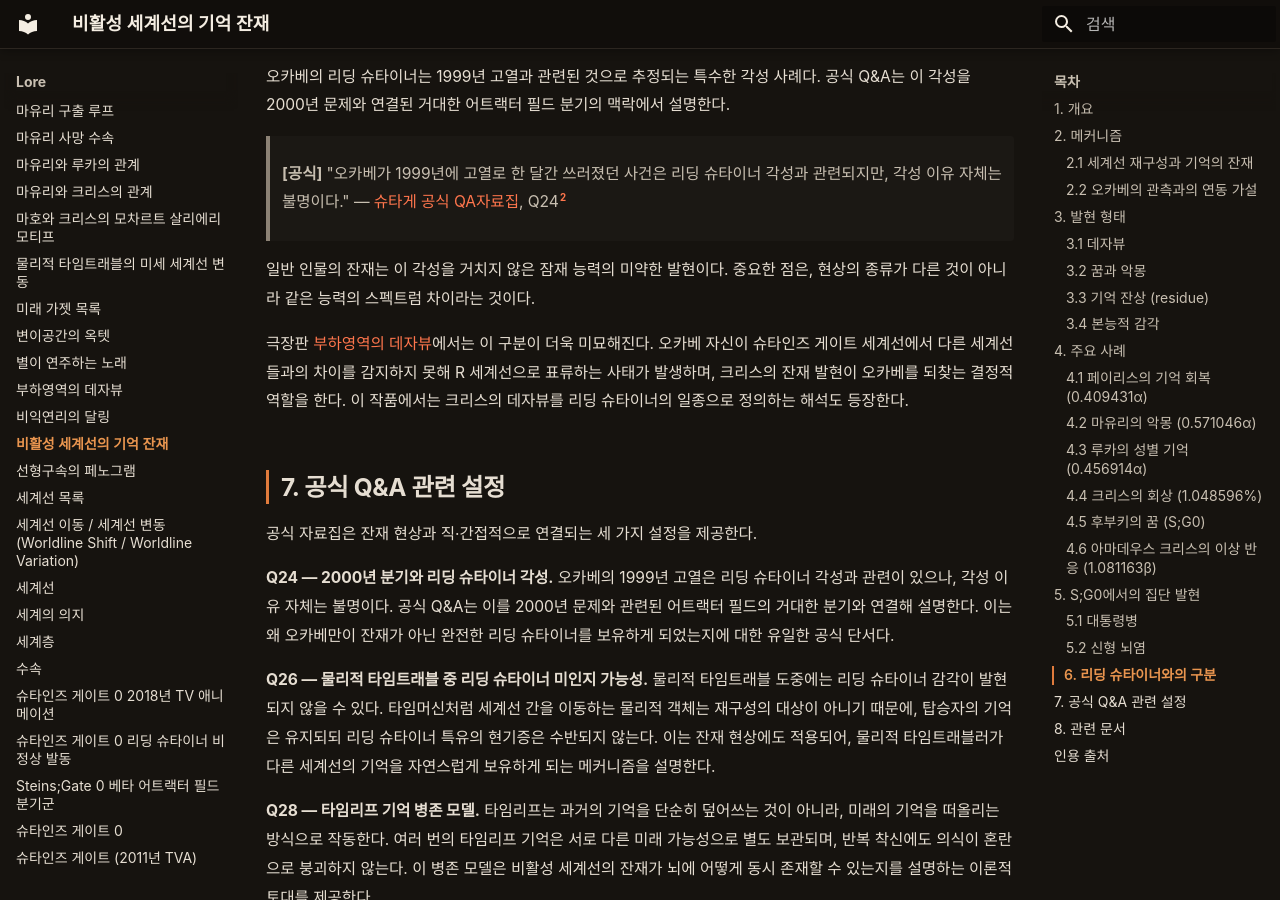
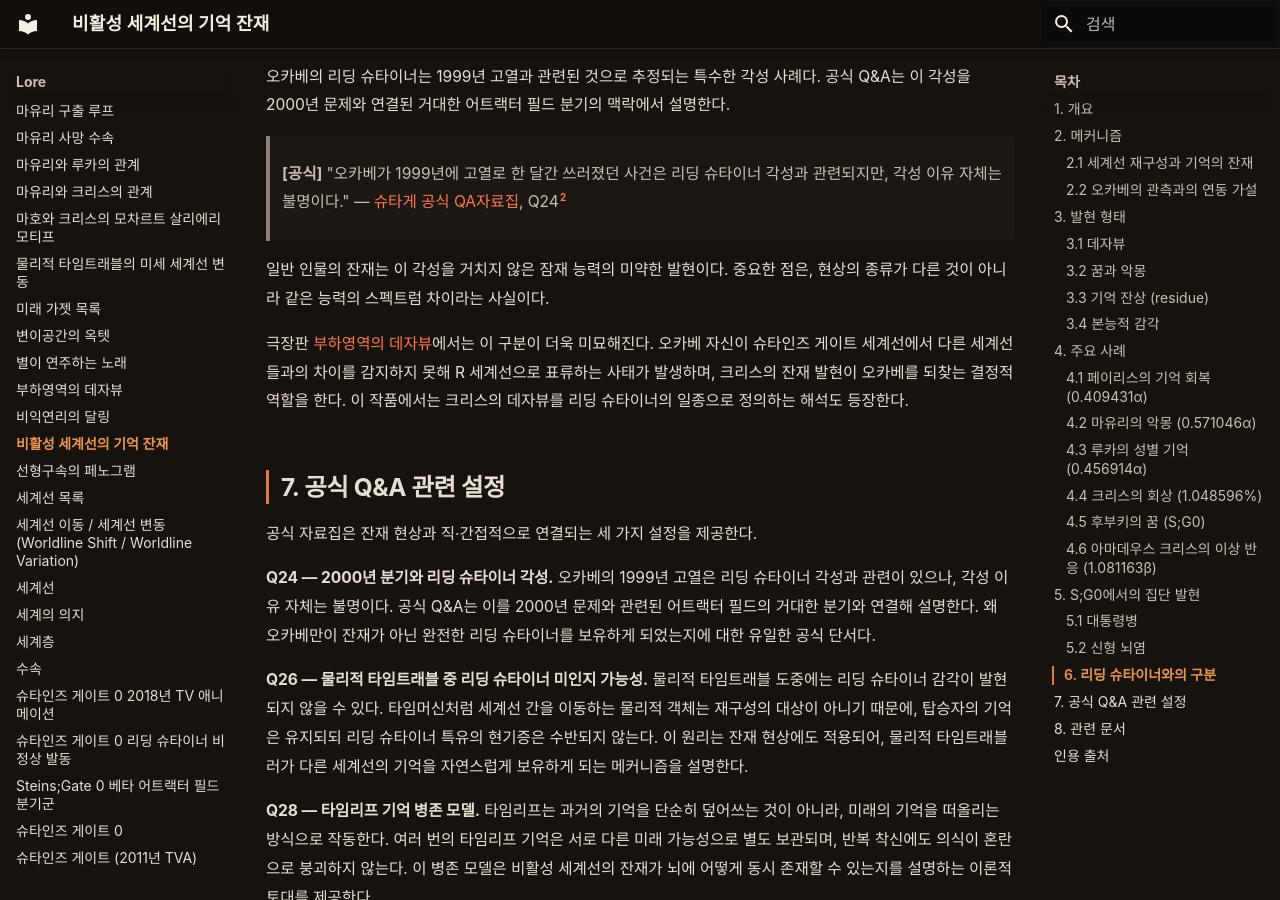
Before and after one commit to sgwiki/sgwiki.github.io, an MkDocs documentation site: the page built from wiki/lore/비활성-세계선의-기억-잔재.md, in a window 1280 px wide and 900 px high, scrolled down 4965 px. Built offline with MkDocs 1.6.1 and Material for MkDocs 9.7.7, drawn with Linux system fonts in a browser that asks for light colours; some web fonts are replaced; some of the changed text lies outside the part shown.

Commit message:
chore(wiki): 비활성-세계선의-기억-잔재 정비 — restructurer frontmatter 보강(title·category·tags)+rewriter 조사 오류 1건(오카베과→오카베와)+VOCAB·식별자 스크럽 0·humanize 8건(지시반복 6·추상주어+만능동사 1·형식명사 종결 1)·사실·스포일러(endgame)·수치(0.409431α·0.456914α·0.571046α·1.048596%·1.129848β·1.081163β·1.382733β·1999/2000년)·고유명사(오카베·페이리스·아키하 유키타카·나카세 카츠미·후부키·히요죠 마호·아마데우스 크리스·호오인 쿄우마·리딩 슈타이너) 불변·각주 [^1][^2] 불변·quote_protect pass(3/3)·fact_guard pass(0 violations)·sanitizer pass·linker pass(13 ok·broken 0)
Co-Authored-By: Claude Opus 4.6 <noreply@anthropic.com>

```diff
--- a/wiki/lore/비활성-세계선의-기억-잔재.md
+++ b/wiki/lore/비활성-세계선의-기억-잔재.md
@@ -1,4 +1,7 @@
 ---
+title: 비활성 세계선의 기억 잔재
+category: lore
+tags: [세계선, 기억 잔재, 리딩 슈타이너, 데자뷰, 슈타인즈 게이트 0, 부하영역의 데자뷰]
 spoiler: endgame
 description: "비활성 세계선의 기억 잔재는 슈타인즈 게이트 세계관에서 현재 활성화된 단 하나의 세계선 외에, 과거에 활성화되었다가 재구성에 의해 비활성 상태로 전환된 세계선에서의 경험이 인물들의 무의식 속에 파편 형태로 남는 현상을 가리킨다."
 ---
@@ -24,7 +27,7 @@ description: "비활성 세계선의 기억 잔재는 슈타인즈 게이트 세
 
 페이리스의 사례에서 확인되듯, 기억 잔상은 메이퀸이라는 장소, 아버지라는 인물, 유괴라는 키워드가 현재 세계선에서 겹치면서 이전 세계선에서의 경험을 선명하게 떠올리게 만들었다. 일반인도 느끼는 막연한 위화감보다 좀 더 구체적인 형태를 띠는 것이 특징이다.
 
-현실이 단 하나뿐이라는 설정은 이 잔재 현상의 핵심 전제가 된다. 만약 단순한 평행우주 이동이었다면 기억의 연속성이 남을 이유가 없다. 활성 세계선만이 유일한 현실로 존재하고 비활성 세계선들은 중첩된 가능성으로만 존재한다는 구조가, 과거 활성 세계선의 경험이 흔적 형태로 현재 인물에게 스며드는 것을 설명한다.
+현실이 단 하나뿐이라는 설정은 이 잔재 현상의 핵심 전제가 된다. 만약 단순한 평행우주 이동이었다면 기억의 연속성이 남을 이유가 없다. 활성 세계선만이 유일한 현실이고 비활성 세계선은 중첩된 가능성에 불과하다. 그렇기 때문에 과거 활성 세계선의 경험이 흔적 형태로 현재 인물에게 스며드는 것이다.
 
 ### 2.2 오카베의 관측과의 연동 가설
 
@@ -44,7 +47,7 @@ description: "비활성 세계선의 기억 잔재는 슈타인즈 게이트 세
 
 ### 3.3 기억 잔상 (residue)
 
-데자뷰나 꿈보다 더 구체적이고 지속적인 형태다. 페이리스의 경우 아버지와 함께 카페를 운영했던 기억, D메일을 보냈다는 사실 자체가 잔상 형태로 남아 있었다. 이는 단순한 위화감을 넘어, 현재 세계선의 자신이 겪지 않은 구체적 사건을 "기억"하는 수준에 이른다.
+데자뷰나 꿈보다 더 구체적이고 지속적인 형태다. 페이리스의 경우 아버지와 함께 카페를 운영했던 기억, D메일을 보냈다는 사실 자체가 잔상 형태로 남아 있었다. 단순한 위화감을 넘어, 현재 세계선의 자신이 겪지 않은 구체적 사건을 "기억"하는 수준에 이른다.
 
 ### 3.4 본능적 감각
 
@@ -54,7 +57,7 @@ description: "비활성 세계선의 기억 잔재는 슈타인즈 게이트 세
 
 ### 4.1 페이리스의 기억 회복 (0.409431α)
 
-페이리스 루트에서 오카베가 페이리스의 D메일을 취소하여 0.456914α로 이동한 뒤, 페이리스는 이전 세계선에서 아버지 아키하 유키타카가 생존해 있었고 메이퀸 냥냥을 함께 운영했던 기억을 떠올린다. 이는 단순한 데자뷰를 넘어 자신이 D메일을 발송했다는 사실 자체를 인지하는 수준의 기억 회복이다.
+페이리스 루트에서 오카베가 페이리스의 D메일을 취소하여 0.456914α로 이동한 뒤, 페이리스는 이전 세계선에서 아버지 아키하 유키타카가 생존해 있었고 메이퀸 냥냥을 함께 운영했던 기억을 떠올린다. 단순한 데자뷰를 넘어 자신이 D메일을 발송했다는 사실 자체를 인지하는 수준의 기억 회복이다.
 
 페이리스의 경우 모든 인물이 잠재하는 미약한 리딩 슈타이너가 특별히 강한 편이었다는 설명과 함께, 아버지와 카페, 유괴 사건이라는 키워드가 현재 세계선에서 겹치면서 잔상이 선명하게 부상한 것으로 해석된다. 오카베처럼 세계선마다 완전한 기억을 유지하는 것은 아니지만, 일반적인 위화감을 넘어 구체적 사건을 "기억"하는 사례다.
 
@@ -78,15 +81,15 @@ description: "비활성 세계선의 기억 잔재는 슈타인즈 게이트 세
 
 ### 4.5 후부키의 꿈 (S;G0)
 
-슈타인즈 게이트 0의 1.129848β 세계선에서 나카세 카츠미(후부키)는 메이퀸 냥냥에서 일하면서 마유리의 죽음을 꿈으로 경험한다. 후부키는 오카베과 교류하면서 반복되는 악몽에 시달리며, 그 속에서 마유리가 죽는 장면과 오카베의 절망을 목격한다.
+슈타인즈 게이트 0의 1.129848β 세계선에서 나카세 카츠미(후부키)는 메이퀸 냥냥에서 일하면서 마유리의 죽음을 꿈으로 경험한다. 후부키는 오카베와 교류하면서 반복되는 악몽에 시달리며, 그 속에서 마유리가 죽는 장면과 오카베의 절망을 목격한다.
 
-후부키의 사례는 범용적 잔재 발현의 대표적 증거다. 그녀는 라보멘이 아닌 외부 인물임에도 세계선 변동의 잔재를 꿈으로 경험하며, 이는 리딩 슈타이너가 특정 인물에게만 국한되지 않고 잠재적으로 모든 인물에게 존재한다는 설정을 뒷받침한다.
+후부키의 사례는 범용적 잔재 발현의 대표적 증거다. 그녀는 라보멘이 아닌 외부 인물임에도 세계선 변동의 잔재를 꿈으로 경험하며, 리딩 슈타이너가 특정 인물에게만 국한되지 않고 잠재적으로 모든 인물에게 존재한다는 설정을 뒷받침한다.
 
 ### 4.6 아마데우스 크리스의 이상 반응 (1.081163β)
 
 존재증명의 오토마톤 루트에서 아마데우스 크리스는 자신의 기억 데이터에서 존재하지 않아야 할 "호오인 쿄우마"라는 이름을 언급한다. 이는 삭제 대상이었던 기억이 잔재 형태로 AI 시스템 내에 잔류한 것으로, 디지털 기반 인격에게도 세계선 기억의 잔재 현상이 발생함을 시사한다.
 
-히요죠 마호는 이 현상을 관찰하고, 아마데우스가 리딩 슈타이너와 유사한 시공 초월 기억 공유 능력을 가질 가능성을 제기한다. 이는 잔재 현상이 생물학적 뇌에 한정되지 않고, 기억을 저장하는 매체 일반에 적용될 수 있음을 암시하는 중요한 사례다.
+히요죠 마호는 이 현상을 관찰하고, 아마데우스가 리딩 슈타이너와 유사한 시공 초월 기억 공유 능력을 가질 가능성을 제기한다. 잔재 현상이 생물학적 뇌에 한정되지 않고, 기억을 저장하는 매체 일반에 적용될 수 있음을 암시하는 중요한 사례다.
 
 ## 5. S;G0에서의 집단 발현
 
@@ -118,7 +121,7 @@ description: "비활성 세계선의 기억 잔재는 슈타인즈 게이트 세
 
 > **[공식]** "오카베가 1999년에 고열로 한 달간 쓰러졌던 사건은 리딩 슈타이너 각성과 관련되지만, 각성 이유 자체는 불명이다." — [슈타게 공식 QA자료집](../근거자료/공식/qa-자료집.md), Q24[^2]
 
-일반 인물의 잔재는 이 각성을 거치지 않은 잠재 능력의 미약한 발현이다. 중요한 점은, 현상의 종류가 다른 것이 아니라 같은 능력의 스펙트럼 차이라는 것이다.
+일반 인물의 잔재는 이 각성을 거치지 않은 잠재 능력의 미약한 발현이다. 중요한 점은, 현상의 종류가 다른 것이 아니라 같은 능력의 스펙트럼 차이라는 사실이다.
 
 극장판 [부하영역의 데자뷰](부하영역의-데자뷰.md)에서는 이 구분이 더욱 미묘해진다. 오카베 자신이 슈타인즈 게이트 세계선에서 다른 세계선들과의 차이를 감지하지 못해 R 세계선으로 표류하는 사태가 발생하며, 크리스의 잔재 발현이 오카베를 되찾는 결정적 역할을 한다. 이 작품에서는 크리스의 데자뷰를 리딩 슈타이너의 일종으로 정의하는 해석도 등장한다.
 
@@ -126,9 +129,9 @@ description: "비활성 세계선의 기억 잔재는 슈타인즈 게이트 세
 
 공식 자료집은 잔재 현상과 직·간접적으로 연결되는 세 가지 설정을 제공한다.
 
-**Q24 — 2000년 분기와 리딩 슈타이너 각성.** 오카베의 1999년 고열은 리딩 슈타이너 각성과 관련이 있으나, 각성 이유 자체는 불명이다. 공식 Q&A는 이를 2000년 문제와 관련된 어트랙터 필드의 거대한 분기와 연결해 설명한다. 이는 왜 오카베만이 잔재가 아닌 완전한 리딩 슈타이너를 보유하게 되었는지에 대한 유일한 공식 단서다.
+**Q24 — 2000년 분기와 리딩 슈타이너 각성.** 오카베의 1999년 고열은 리딩 슈타이너 각성과 관련이 있으나, 각성 이유 자체는 불명이다. 공식 Q&A는 이를 2000년 문제와 관련된 어트랙터 필드의 거대한 분기와 연결해 설명한다. 왜 오카베만이 잔재가 아닌 완전한 리딩 슈타이너를 보유하게 되었는지에 대한 유일한 공식 단서다.
 
-**Q26 — 물리적 타임트래블 중 리딩 슈타이너 미인지 가능성.** 물리적 타임트래블 도중에는 리딩 슈타이너 감각이 발현되지 않을 수 있다. 타임머신처럼 세계선 간을 이동하는 물리적 객체는 재구성의 대상이 아니기 때문에, 탑승자의 기억은 유지되되 리딩 슈타이너 특유의 현기증은 수반되지 않는다. 이는 잔재 현상에도 적용되어, 물리적 타임트래블러가 다른 세계선의 기억을 자연스럽게 보유하게 되는 메커니즘을 설명한다.
+**Q26 — 물리적 타임트래블 중 리딩 슈타이너 미인지 가능성.** 물리적 타임트래블 도중에는 리딩 슈타이너 감각이 발현되지 않을 수 있다. 타임머신처럼 세계선 간을 이동하는 물리적 객체는 재구성의 대상이 아니기 때문에, 탑승자의 기억은 유지되되 리딩 슈타이너 특유의 현기증은 수반되지 않는다. 이 원리는 잔재 현상에도 적용되어, 물리적 타임트래블러가 다른 세계선의 기억을 자연스럽게 보유하게 되는 메커니즘을 설명한다.
 
 **Q28 — 타임리프 기억 병존 모델.** 타임리프는 과거의 기억을 단순히 덮어쓰는 것이 아니라, 미래의 기억을 떠올리는 방식으로 작동한다. 여러 번의 타임리프 기억은 서로 다른 미래 가능성으로 별도 보관되며, 반복 착신에도 의식이 혼란으로 붕괴하지 않는다. 이 병존 모델은 비활성 세계선의 잔재가 뇌에 어떻게 동시 존재할 수 있는지를 설명하는 이론적 토대를 제공한다.
 
```
